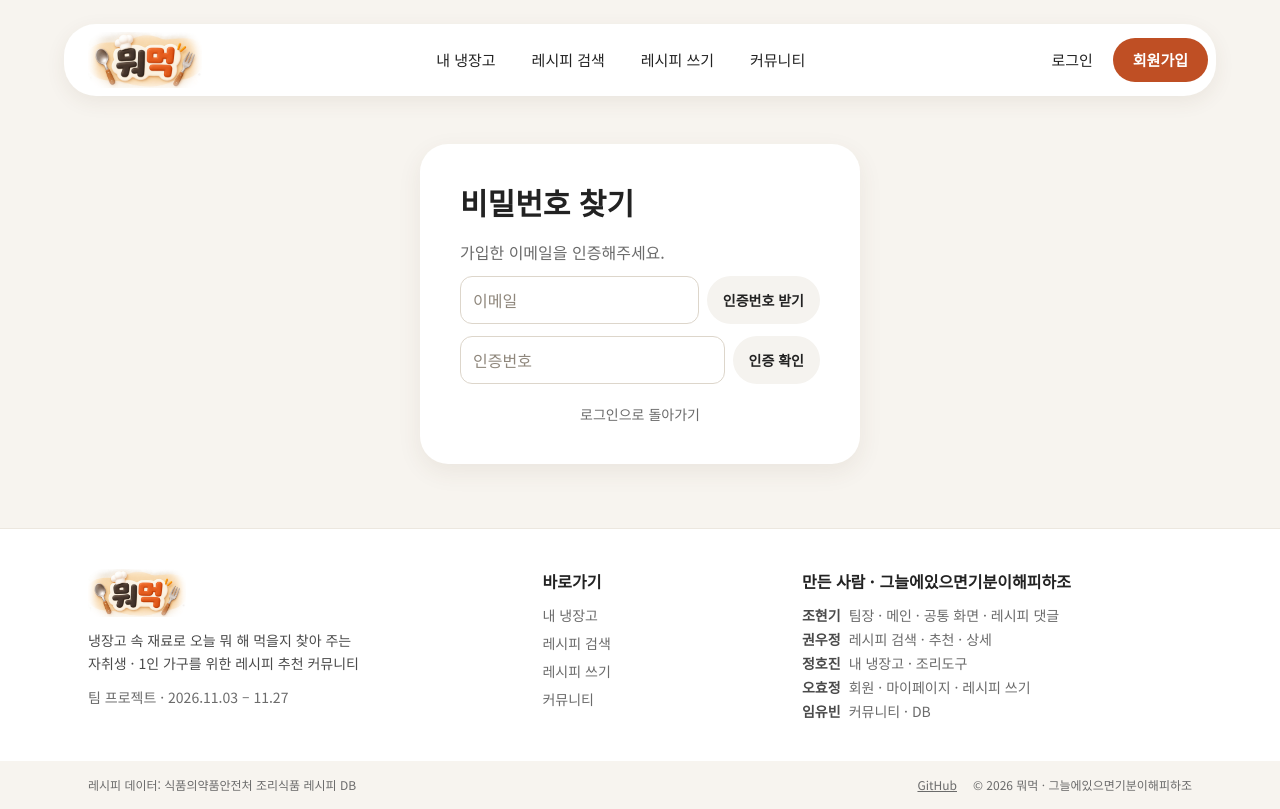
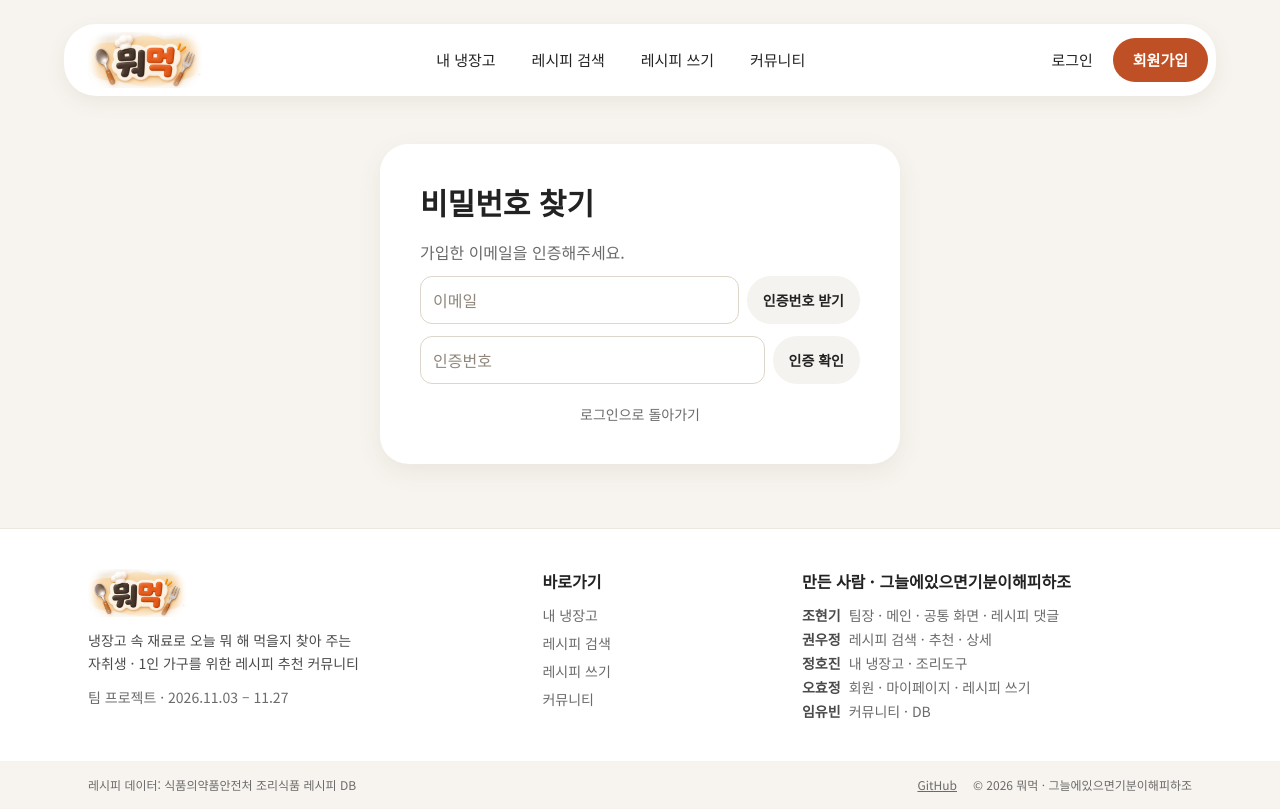
Before and after one commit to hyunki00/Team-Be-happy-in-the-shade, a React (Vite) app in the folder frontend/: page /password-reset in a window 1280 px wide. Built offline with nearby package versions, Linux system fonts and the light colour scheme; no server answers.

Commit message:
비밀번호 찾기 입력칸 늘리기

```diff
--- a/frontend/src/pages/ResetPasswordPage.jsx
+++ b/frontend/src/pages/ResetPasswordPage.jsx
@@ -165,7 +165,7 @@ export default function ResetPasswordPage() {
   const sideButton = "h-12 flex-none rounded-pill bg-gray-100 px-4 text-sm font-bold hover:bg-gray-200";
 
   return (
-    <div className="mx-auto mt-4 flex max-w-[440px] flex-col gap-5 rounded-card bg-surface p-8 shadow-card md:p-10">
+    <div className="mx-auto mt-4 flex max-w-[520px] flex-col gap-5 rounded-card bg-surface p-8 shadow-card md:p-10">
       <h2 className="text-3xl font-black">비밀번호 찾기</h2>
 
       {step === 'verify' ? (
```
